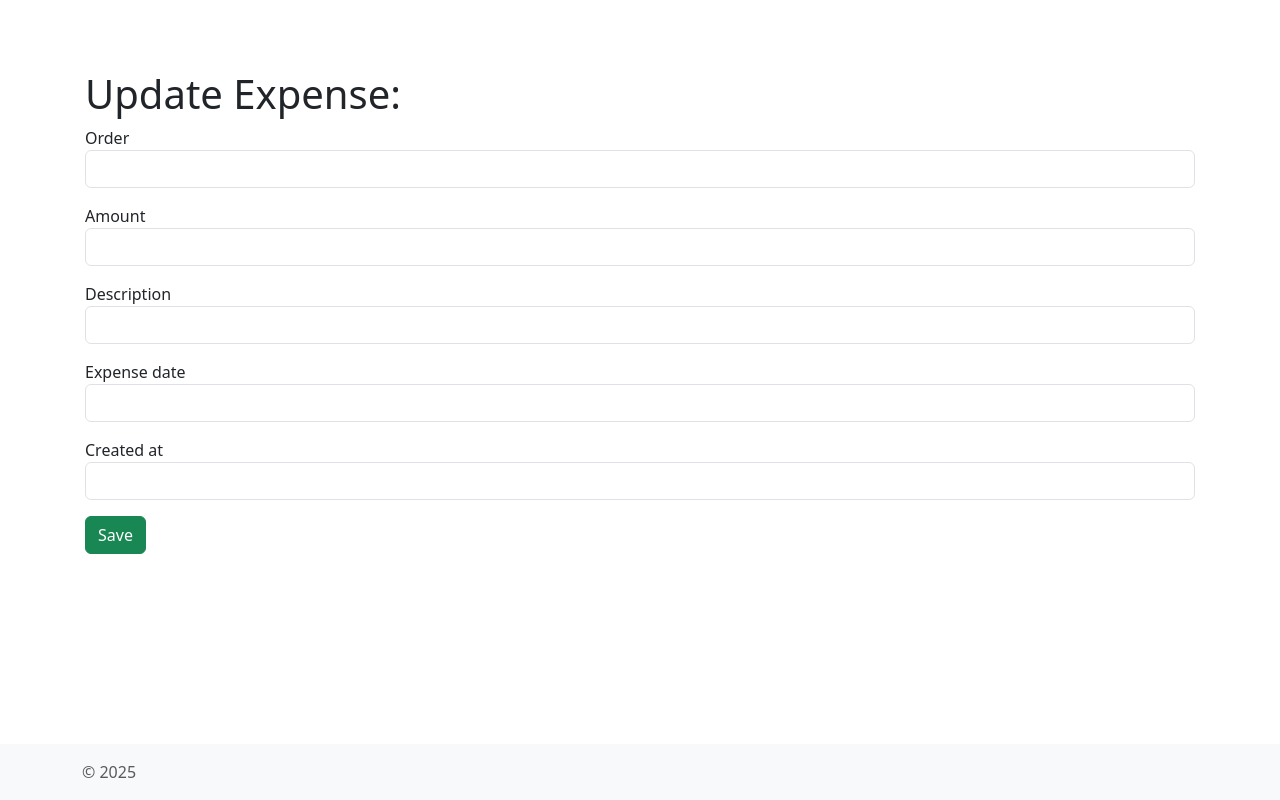
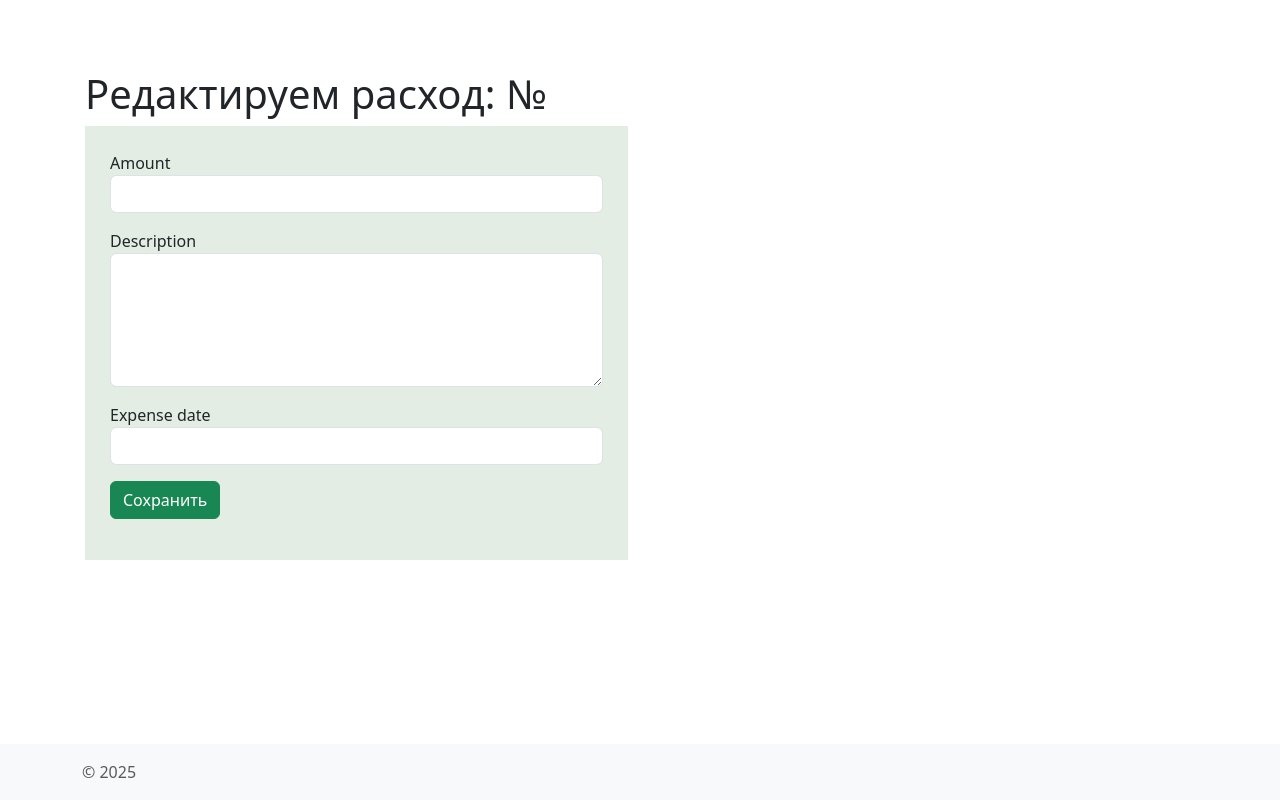
Before and after one commit to Vitmann/steklo-crm, a Yii app: template views/expense/update.php in a window 1280 px wide. Run offline with PHP 8.4 and a stand-in for Yii, Linux system fonts and the light colour scheme; the template is opened without the code that fills it, so the values that code supplies are empty; form fields are guessed from the names that the template uses; some libraries are stand-ins or nearby versions.

Commit message:
правки по косметике

```diff
--- a/assets/AppAsset.php
+++ b/assets/AppAsset.php
@@ -21,6 +21,7 @@ class AppAsset extends AssetBundle
     public $baseUrl = '@web';
     public $css = [
         'css/site.css',
+        'vendor/twbs/bootstrap-icons/font/bootstrap-icons.css',
     ];
     public $js = [
         'js/jquery.inputmask.min.js', // Убедитесь, что файл доступен
--- a/composer.json
+++ b/composer.json
@@ -20,7 +20,8 @@
         "yiisoft/yii2-symfonymailer": "~2.0.3",
         "yiisoft/yii2-bootstrap4": "^2.0",
         "yiisoft/yii2-jui": "^2.0",
-        "robinherbots/jquery.inputmask": "^5.0"
+        "robinherbots/jquery.inputmask": "^5.0",
+        "twbs/bootstrap-icons": "^1.11"
     },
     "require-dev": {
         "yiisoft/yii2-debug": "~2.1.0",
--- a/views/client/index.php
+++ b/views/client/index.php
@@ -15,7 +15,7 @@ $this->params['breadcrumbs'][] = $this->title;
 <div class="client-index">
 
     <h1><?= Html::encode($this->title) ?>
-        <?= Html::a('Новый клиент', ['create'], ['class' => 'btn btn-success']) ?>
+        <?= Html::a('<i class="bi bi-patch-plus"></i>  Новый клиент', ['create'], ['class' => 'btn btn-success']) ?>
     </h1>
 
 
--- a/views/expense/_form.php
+++ b/views/expense/_form.php
@@ -8,24 +8,26 @@ use yii\widgets\ActiveForm;
 /** @var yii\widgets\ActiveForm $form */
 ?>
 
-<div class="expense-form">
+<div class="row">
+    <div class="col-md-6">
+        <div class="add-form">
 
-    <?php $form = ActiveForm::begin(); ?>
+            <?php
+            $form = ActiveForm::begin(); ?>
 
-    <?= $form->field($model, 'order_id')->textInput() ?>
+            <?= $form->field($model, 'amount')->textInput(['maxlength' => true]) ?>
 
-    <?= $form->field($model, 'amount')->textInput(['maxlength' => true]) ?>
+            <?= $form->field($model, 'description')->textarea(['rows' => 5, 'maxlength' => true]) ?>
 
-    <?= $form->field($model, 'description')->textInput(['maxlength' => true]) ?>
+            <?= $form->field($model, 'expense_date')->textInput() ?>
 
-    <?= $form->field($model, 'expense_date')->textInput() ?>
+            <div class="form-group">
+                <?= Html::submitButton('Сохранить', ['class' => 'btn btn-success']) ?>
+            </div>
 
-    <?= $form->field($model, 'created_at')->textInput() ?>
+            <?php
+            ActiveForm::end(); ?>
 
-    <div class="form-group">
-        <?= Html::submitButton('Save', ['class' => 'btn btn-success']) ?>
+        </div>
     </div>
-
-    <?php ActiveForm::end(); ?>
-
 </div>
--- a/views/expense/update.php
+++ b/views/expense/update.php
@@ -5,10 +5,10 @@ use yii\helpers\Html;
 /** @var yii\web\View $this */
 /** @var app\models\Expense $model */
 
-$this->title = 'Update Expense: ' . $model->id;
-$this->params['breadcrumbs'][] = ['label' => 'Expenses', 'url' => ['index']];
+$this->title = 'Редактируем расход: №' . $model->id;
+$this->params['breadcrumbs'][] = ['label' => 'Расходы', 'url' => ['index']];
 $this->params['breadcrumbs'][] = ['label' => $model->id, 'url' => ['view', 'id' => $model->id]];
-$this->params['breadcrumbs'][] = 'Update';
+$this->params['breadcrumbs'][] = 'Редактирование';
 ?>
 <div class="expense-update">
 
--- a/views/layouts/main.php
+++ b/views/layouts/main.php
@@ -18,6 +18,8 @@ $this->registerMetaTag(['name' => 'viewport', 'content' => 'width=device-width,
 $this->registerMetaTag(['name' => 'description', 'content' => Yii::$app->params['meta_description'] ?? '']);
 $this->registerMetaTag(['name' => 'keywords', 'content' => Yii::$app->params['meta_keywords'] ?? '']);
 $this->registerLinkTag(['rel' => 'icon', 'type' => 'image/x-icon', 'href' => Yii::getAlias('@web/favicon.ico')]);
+
+
 ?>
 <?php $this->beginPage() ?>
 <!DOCTYPE html>
@@ -25,6 +27,7 @@ $this->registerLinkTag(['rel' => 'icon', 'type' => 'image/x-icon', 'href' => Yii
 <head>
     <title><?= Html::encode($this->title) ?></title>
     <?php $this->head() ?>
+    <link rel="stylesheet" href="https://cdn.jsdelivr.net/npm/bootstrap-icons@1.11.3/font/bootstrap-icons.min.css">
 </head>
 <body class="d-flex flex-column h-100">
 <?php $this->beginBody() ?>
@@ -65,9 +68,6 @@ $this->registerLinkTag(['rel' => 'icon', 'type' => 'image/x-icon', 'href' => Yii
     NavBar::end();
     ?>
 
-    <?php if (!Yii::$app->user->isGuest): ?>
-        <li>ghjdthrf</li>
-    <?php endif ?>
 </header>
 
 <main id="main" class="flex-shrink-0" role="main">
--- a/views/order/_form.php
+++ b/views/order/_form.php
@@ -28,7 +28,7 @@ use yii\jui\DatePicker;
         'options' => ['class' => 'form-control'],
     ]) ?>
     <div class="form-group">
-        <?= Html::submitButton('Save', ['class' => 'btn btn-success']) ?>
+        <?= Html::submitButton('Сохранить', ['class' => 'btn btn-success']) ?>
     </div>
 
     <?php ActiveForm::end(); ?>
--- a/views/order/index.php
+++ b/views/order/index.php
@@ -15,7 +15,7 @@ $this->params['breadcrumbs'][] = $this->title;
 <div class="order-index">
 
     <h1><?= Html::encode($this->title) ?>
-        <?= Html::a('Новый заказ', ['create'], ['class' => 'btn btn-success']) ?>
+        <?= Html::a('<i class="bi bi-patch-plus"></i>  Новый заказ', ['create'], ['class' => 'btn btn-success']) ?>
 
     </h1>
 
--- a/views/payment/_form.php
+++ b/views/payment/_form.php
@@ -12,16 +12,12 @@ use yii\widgets\ActiveForm;
 
     <?php $form = ActiveForm::begin(); ?>
 
-    <?= $form->field($model, 'order_id')->textInput() ?>
-
     <?= $form->field($model, 'amount')->textInput(['maxlength' => true]) ?>
 
     <?= $form->field($model, 'payment_date')->textInput() ?>
 
-    <?= $form->field($model, 'created_at')->textInput() ?>
-
     <div class="form-group">
-        <?= Html::submitButton('Save', ['class' => 'btn btn-success']) ?>
+        <?= Html::submitButton('Сохранить', ['class' => 'btn btn-success']) ?>
     </div>
 
     <?php ActiveForm::end(); ?>
```
Also changed, not shown: views/client/view.php (+4 -4 lines), views/expense/view.php (+5 -6 lines), views/order/update.php (+12 -8 lines), views/order/view.php (+6 -6 lines), views/payment/index.php (+4 -6 lines), views/payment/update.php (+13 -8 lines), views/payment/view.php (+10 -8 lines), 1 other file.
